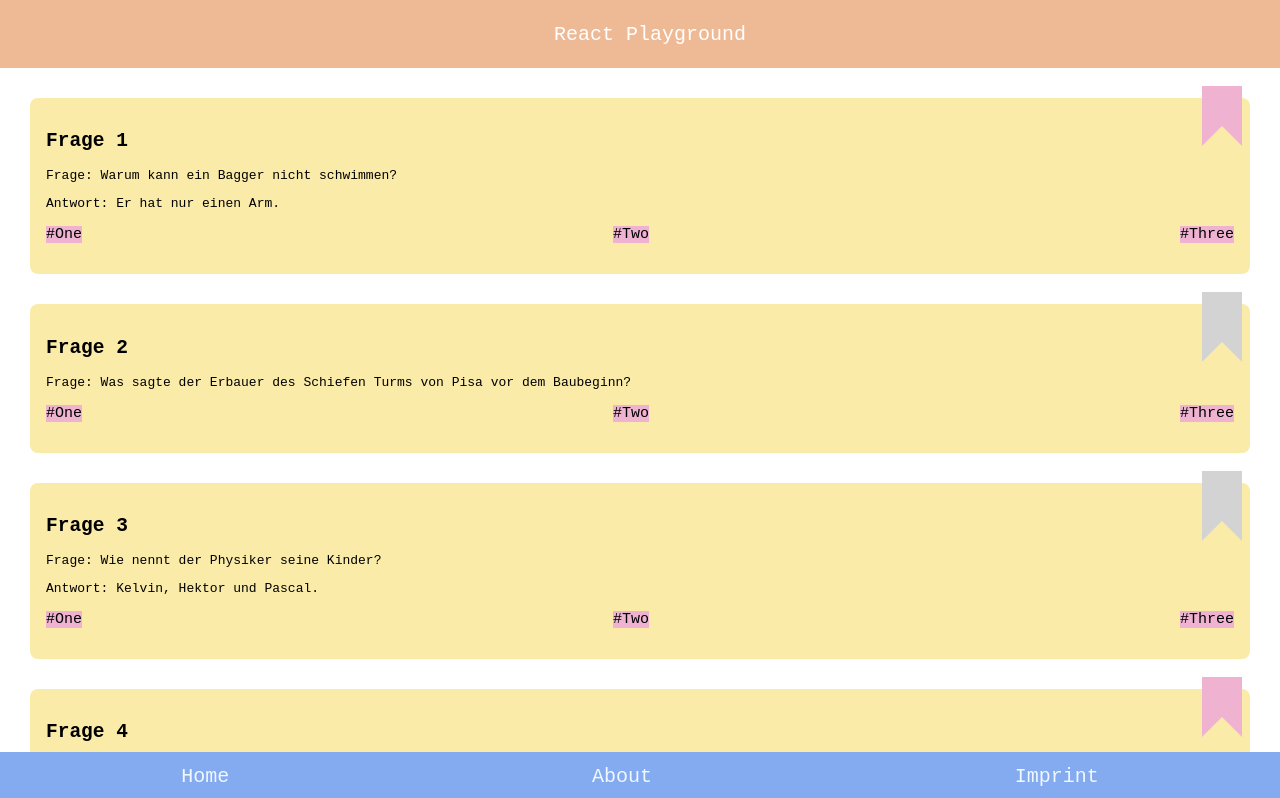
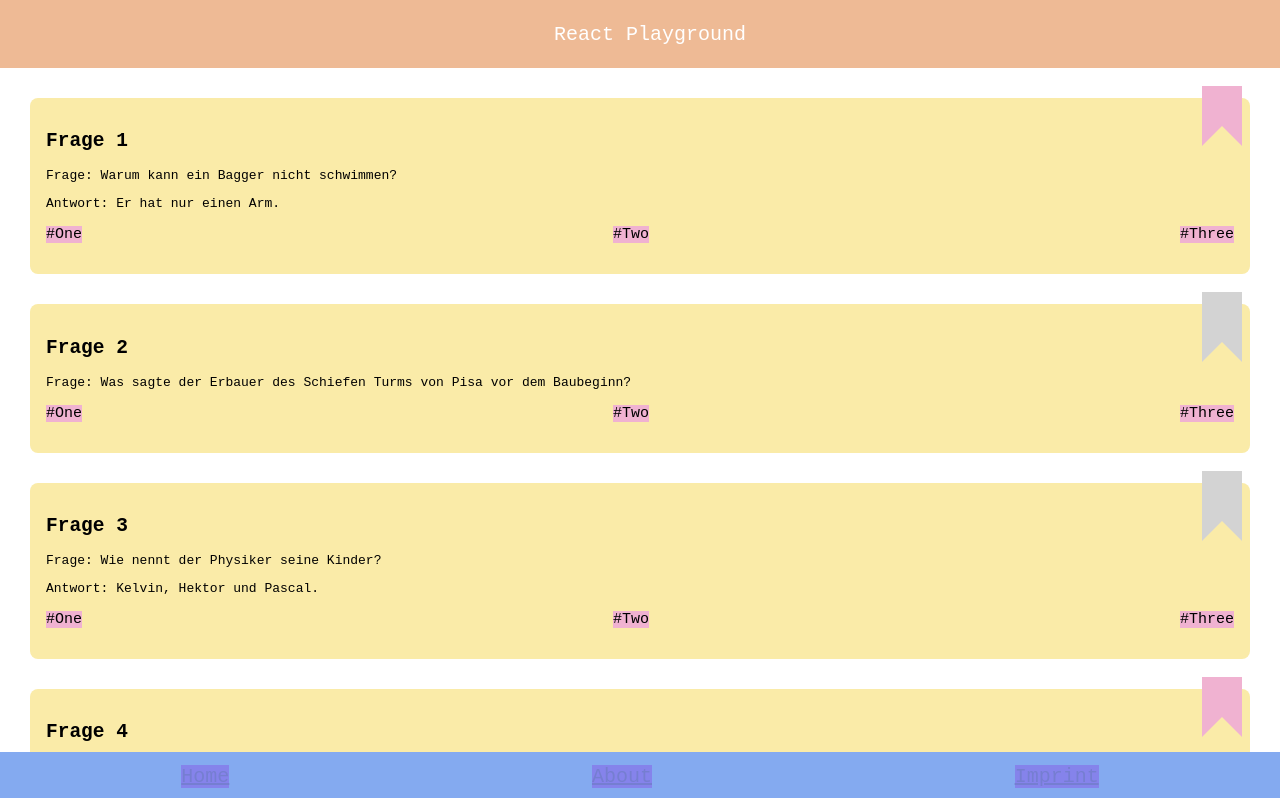
Before and after one commit to frederikebruendermann/react-playground, a React (Vite) app: page / in a window 1280 px wide. Shown: the top 798 px of the page. Built offline with nearby package versions, Linux system fonts and the light colour scheme.

Commit message:
Update src/Navigation.jsx
Co-authored-by: Lene <51355141+macfrei@users.noreply.github.com>

```diff
--- a/src/Navigation.jsx
+++ b/src/Navigation.jsx
@@ -4,8 +4,9 @@ import './Navigation.css'
 export default function Navigation({ children }) {
   return (
     <nav className="Navigation">
-      <a className="NavigationActive" href=""></a>
-      {children}
+      <a className="NavigationActive" href="">
+            {children}
+      </a>
     </nav>
   )
 }
```
